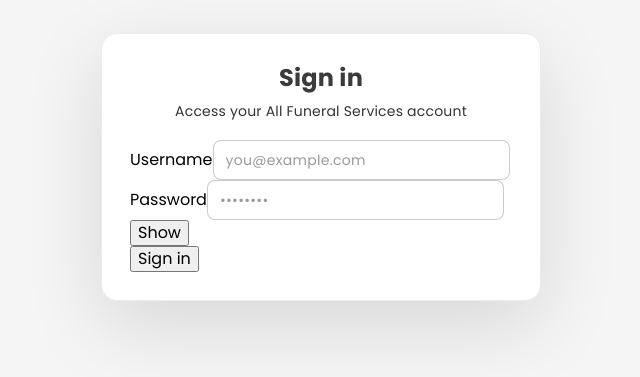
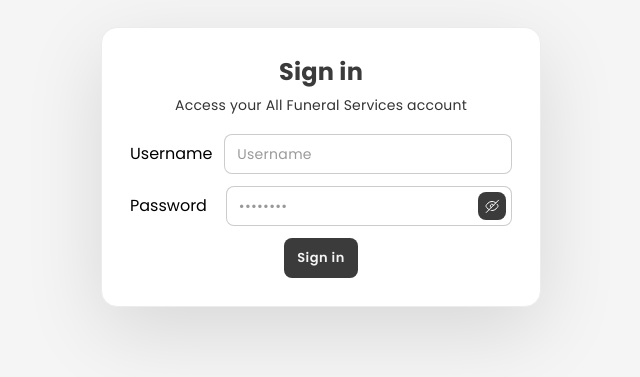
Before and after one commit to kzv-nursultan/afs-test, a React (Vite) app: page /login in a window 1280 px wide. Shown: the part 233-610 px from the top of the page, without its empty margins (319-959 px from the left). Built offline with nearby package versions, Linux system fonts and the light colour scheme; no server answers.

Commit message:
created auth layout with login page and form

```diff
--- a/src/components/TextField/TextField.module.scss
+++ b/src/components/TextField/TextField.module.scss
@@ -1,6 +1,7 @@
 @use "@/styles/_form.scss" as form;
 
 .text-field {
+  width: 100%;
   @include form.control-base;
 }
 
--- a/src/config.ts
+++ b/src/config.ts
@@ -1,3 +1,4 @@
 export const API_URL = import.meta.env.VITE_API_URL as string;
 export const API_TIMEOUT = 10000;
 export const IS_DEV = import.meta.env.DEV;
+export const AUTH_TOKEN = "auth_token"
--- /dev/null
+++ b/src/features/auth/components/LoginForm.module.scss
@@ -0,0 +1,36 @@
+.auth__form {
+  display: grid;
+  gap: 12px;
+}
+
+.auth__field {
+  display: flex;
+  align-items: center;
+  justify-content: center;
+  gap: $space-10;
+}
+
+.auth__label {
+  width: 30%;
+}
+
+.auth__password {
+  position: relative;
+  width: 100%;
+}
+
+.auth__icon-button {
+  position: absolute;
+  top: 6px;
+  right: 6px;
+}
+
+.auth__actions {
+  text-align: center;
+}
+
+.auth__error {
+  text-align: center;
+  color: red;
+  font-weight: 500;
+}
--- /dev/null
+++ b/src/features/auth/components/LoginForm.tsx
@@ -0,0 +1,154 @@
+import React, { useState } from "react";
+import { TextField } from "../../../components/TextField/TextField";
+import s from "./LoginForm.module.scss";
+import { Button } from "../../../components/Button/Button";
+import { Eye } from "../../../icons/Eye";
+import { EyeOff } from "../../../icons/EyeOff";
+import { http } from "../../../api/client";
+import { useAuth } from "../../../auth/AuthContext";
+import { useNavigate } from "react-router-dom";
+import { readAxiosHeader } from "../../utils/readAxiosHeader";
+
+interface UserData {
+  username: string;
+  password: string;
+}
+
+type FormErrors = Partial<UserData> | null;
+
+const InitialUserData = { username: "", password: "" };
+
+const validateAndSetErrors = (
+  userData: UserData,
+  setError: (value: React.SetStateAction<FormErrors>) => void
+): boolean => {
+  const errors: FormErrors = {};
+  const username = userData.username?.trim();
+  const password = userData.password?.trim();
+
+  if (!username) errors.username = "Username is required";
+  if (!password) errors.password = "Password is required";
+
+  if (Object.keys(errors).length) {
+    setError(errors);
+    return true;
+  }
+  return false;
+};
+
+const validateAndSaveToken = (
+  token: string | undefined,
+  login: (token: string) => void
+): boolean => {
+  if (!token) {
+    return false;
+  }
+  login(token);
+  http.defaults.headers.common.Authorization = `Bearer ${token}`;
+  return true;
+};
+
+export default function LoginForm() {
+  const [userData, setUserdata] = useState<UserData>(InitialUserData);
+  const [showPw, setShowPw] = useState(false);
+  const [loading, setLoading] = useState(false);
+  const [error, setError] = useState<FormErrors>(null);
+  const { login } = useAuth();
+  const navigate = useNavigate();
+
+  async function onSubmit(e: React.FormEvent) {
+    e.preventDefault();
+    setError(null);
+
+    if (validateAndSetErrors(userData, setError)) return;
+
+    try {
+      setLoading(true);
+
+      const res = await http.get("/auth", {
+        params: {
+          user: userData.username,
+        },
+      });
+
+      const token = readAxiosHeader(res.headers, "authorization");
+      if (!validateAndSaveToken(token, login)) return;
+      navigate("/");
+    } catch (err) {
+      console.error("Auth error", err);
+    } finally {
+      setLoading(false);
+    }
+  }
+
+  const inputOnChangeHandler = ({
+    target,
+  }: React.ChangeEvent<HTMLInputElement>) => {
+    setUserdata((prev) => ({
+      ...prev,
+      [target.name]: target.value,
+    }));
+  };
+
+  const toggleShowModal = () => setShowPw((prev) => !prev);
+
+  return (
+    <form onSubmit={onSubmit} className={s["auth__form"]}>
+      <div className={s["auth__field"]}>
+        <label htmlFor="username" className={s["auth__label"]}>
+          Username
+        </label>
+        <TextField
+          id="username"
+          placeholder="Username"
+          autoComplete="username"
+          name="username"
+          value={userData.username}
+          onChange={inputOnChangeHandler}
+          invalid={!!error && !!error?.username}
+        />
+      </div>
+
+      <div className={s["auth__field"]}>
+        <label htmlFor="password" className={s["auth__label"]}>
+          Password
+        </label>
+        <div className={s["auth__password"]}>
+          <TextField
+            id="password"
+            name="password"
+            type={showPw ? "text" : "password"}
+            placeholder="••••••••"
+            autoComplete="current-password"
+            value={userData.password}
+            onChange={inputOnChangeHandler}
+            invalid={!!error && !!error?.password}
+          />
+          <div className={s["auth__icon-button"]}>
+            <Button
+              type="button"
+              variant="filled-icon"
+              onClick={toggleShowModal}
+              aria-label={showPw ? "Hide password" : "Show password"}
+              icon={showPw ? <Eye /> : <EyeOff />}
+            />
+          </div>
+        </div>
+      </div>
+
+      {error && (
+        <div className={s["auth__error"]}>
+          {error.username || error.password}
+        </div>
+      )}
+
+      <div className={s["auth__actions"]}>
+        <Button
+          variant="filled"
+          disabled={loading}
+          label={loading ? "Signing in…" : "Sign in"}
+        />
+      </div>
+    </form>
+  );
+}
--- /dev/null
+++ b/src/features/utils/readAxiosHeader.ts
@@ -0,0 +1,37 @@
+import type { AxiosResponseHeaders, RawAxiosResponseHeaders } from "axios";
+
+function hasGet(
+  h: unknown
+): h is { get: (name: string) => string | string[] | null } {
+  return (
+    typeof h === "object" &&
+    h !== null &&
+    "get" in h &&
+    typeof (h as { get: unknown }).get === "function"
+  );
+}
+
+export function readAxiosHeader(
+  headers: AxiosResponseHeaders | RawAxiosResponseHeaders | undefined,
+  name: string
+): string | undefined {
+  if (!headers) return undefined;
+
+  if (hasGet(headers)) {
+    const v =
+      headers.get(name) ??
+      headers.get(name.toLowerCase()) ??
+      headers.get(name.toUpperCase());
+    if (v == null) return undefined;
+    return Array.isArray(v) ? String(v[0]) : String(v);
+  }
+
+  const raw = headers as RawAxiosResponseHeaders;
+
+  const key = Object.keys(raw).find(
+    (k) => k.toLowerCase() === name.toLowerCase()
+  );
+  const v = key ? raw[key] : undefined;
+  if (v == null) return undefined;
+  return Array.isArray(v) ? String(v[0]) : String(v);
+}
--- /dev/null
+++ b/src/icons/Eye.tsx
@@ -0,0 +1,22 @@
+import type { SvgProps } from "../types/ui";
+
+export function Eye(props: SvgProps) {
+  return (
+    <svg
+      xmlns="http://www.w3.org/2000/svg"
+      viewBox="0 0 24 24"
+
+      {...props}
+    >
+      <g
+        fill="none"
+        stroke="currentColor"
+        strokeLinejoin="round"
+        strokeWidth="1.5"
+      >
+        <path d="M3.182 12.808C4.233 14.613 7.195 18.81 12 18.81c4.813 0 7.77-4.199 8.82-6.002a1.6 1.6 0 0 0-.001-1.615C19.769 9.389 16.809 5.19 12 5.19s-7.768 4.197-8.818 6.001a1.6 1.6 0 0 0 0 1.617Z"></path>
+        <path d="M12 14.625a2.625 2.625 0 1 0 0-5.25a2.625 2.625 0 0 0 0 5.25Z"></path>
+      </g>
+    </svg>
+  );
+}
--- /dev/null
+++ b/src/icons/EyeOff.tsx
@@ -0,0 +1,16 @@
+import type { SvgProps } from "../types/ui";
+
+export function EyeOff(props: SvgProps) {
+  return (
+    <svg xmlns="http://www.w3.org/2000/svg" viewBox="0 0 24 24" {...props}>
+      <path
+        fill="none"
+        stroke="currentColor"
+        strokeLinecap="round"
+        strokeLinejoin="round"
+        strokeWidth="1.5"
+        d="m3.282 21.782l4.278-4.278M21.782 3.282L17.673 7.39m-3.363 3.363a2.64 2.64 0 0 0-1.063-1.063a2.625 2.625 0 1 0-2.494 4.62m3.557-3.557l-3.557 3.557m3.557-3.557l3.363-3.363m-6.92 6.92L7.56 17.504M17.673 7.39c-.38-.319-.791-.621-1.232-.894C15.2 5.726 13.717 5.19 12 5.19c-4.956 0-7.948 4.459-8.91 6.16c-.11.196-.165.293-.197.446a1.2 1.2 0 0 0 0 .408c.032.152.088.25.198.445c.51.903 1.593 2.582 3.237 3.96c.38.319.791.621 1.232.895m12.18-7.925c.528.694.919 1.328 1.17 1.773c.11.194.165.292.197.444c.023.112.023.296 0 .408c-.032.152-.087.25-.197.444c-.96 1.702-3.95 6.162-8.91 6.162q-.714-.002-1.374-.117"
+      ></path>
+    </svg>
+  );
+}
--- a/src/layouts/Authentication/Athentication.tsx
+++ b/src/layouts/Authentication/Authentication.tsx
@@ -1,5 +1,5 @@
 import React from "react";
-import s from "./Athentication.module.scss";
+import s from "./Authentication.module.scss";
 
 type Props = {
   children: React.ReactNode;
--- a/src/pages/LoginPage.tsx
+++ b/src/pages/LoginPage.tsx
@@ -1,89 +1,13 @@
-import React, { useState } from "react";
-import { AuthLayout } from "../layouts/Authentication/Athentication";
-import { TextField } from "../components/TextField/TextField";
+import { AuthLayout } from "../layouts/Authentication/Authentication";
+import LoginForm from "../features/auth/components/LoginForm";
 
 export default function LoginPage() {
-  const [username, setUsername] = useState("");
-  const [password, setPassword] = useState("");
-  const [showPw, setShowPw] = useState(false);
-  const [loading, setLoading] = useState(false);
-  const [error, setError] = useState<string | null>(null);
-
-  async function onSubmit(e: React.FormEvent) {
-    e.preventDefault();
-    setError(null);
-
-    if (!username || !password) {
-      setError("Please enter username and password.");
-      return;
-    }
-
-    try {
-      setLoading(true);
-
-      // --- plug in your API call here ---
-      // const { data } = await http.post("/auth/login", { username, password });
-      // save token etc., then navigate
-      await new Promise((r) => setTimeout(r, 500)); // demo delay
-
-      // navigate("/")
-      // -------------------------------
-    } catch {
-      //setError(err?.message ?? "Login failed.");
-    } finally {
-      setLoading(false);
-    }
-  }
-
   return (
     <AuthLayout
       title="Sign in"
       subtitle="Access your All Funeral Services account"
     >
-      <form onSubmit={onSubmit} className="auth__form">
-        <div className="auth__field">
-          <label htmlFor="username" className="auth__label">
-            Username
-          </label>
-          <TextField
-            id="username"
-            placeholder="you@example.com"
-            autoComplete="username"
-            value={username}
-            onChange={(e) => setUsername(e.currentTarget.value)}
-          />
-        </div>
-
-        <div className="auth__field auth__password">
-          <label htmlFor="password" className="auth__label">
-            Password
-          </label>
-          <TextField
-            id="password"
-            type={showPw ? "text" : "password"}
-            placeholder="••••••••"
-            autoComplete="current-password"
-            value={password}
-            onChange={(e) => setPassword(e.currentTarget.value)}
-          />
-          <button
-            type="button"
-            className="auth__toggle"
-            onClick={() => setShowPw((v) => !v)}
-            aria-label={showPw ? "Hide password" : "Show password"}
-          >
-            {showPw ? "Hide" : "Show"}
-          </button>
-        </div>
-
-        {error && <div className="auth__error">{error}</div>}
-
-        <div className="auth__actions">
-          <button className="auth__submit" type="submit" disabled={loading}>
-            {loading ? "Signing in…" : "Sign in"}
-          </button>
-        </div>
-      </form>
+      <LoginForm />
     </AuthLayout>
   );
 }
```
Also changed, not shown: src/auth/AuthContext.tsx (+4 -5 lines), src/layouts/Authentication/Authentication.module.scss (renamed from src/layouts/Authentication/Athentication.module.scss).
